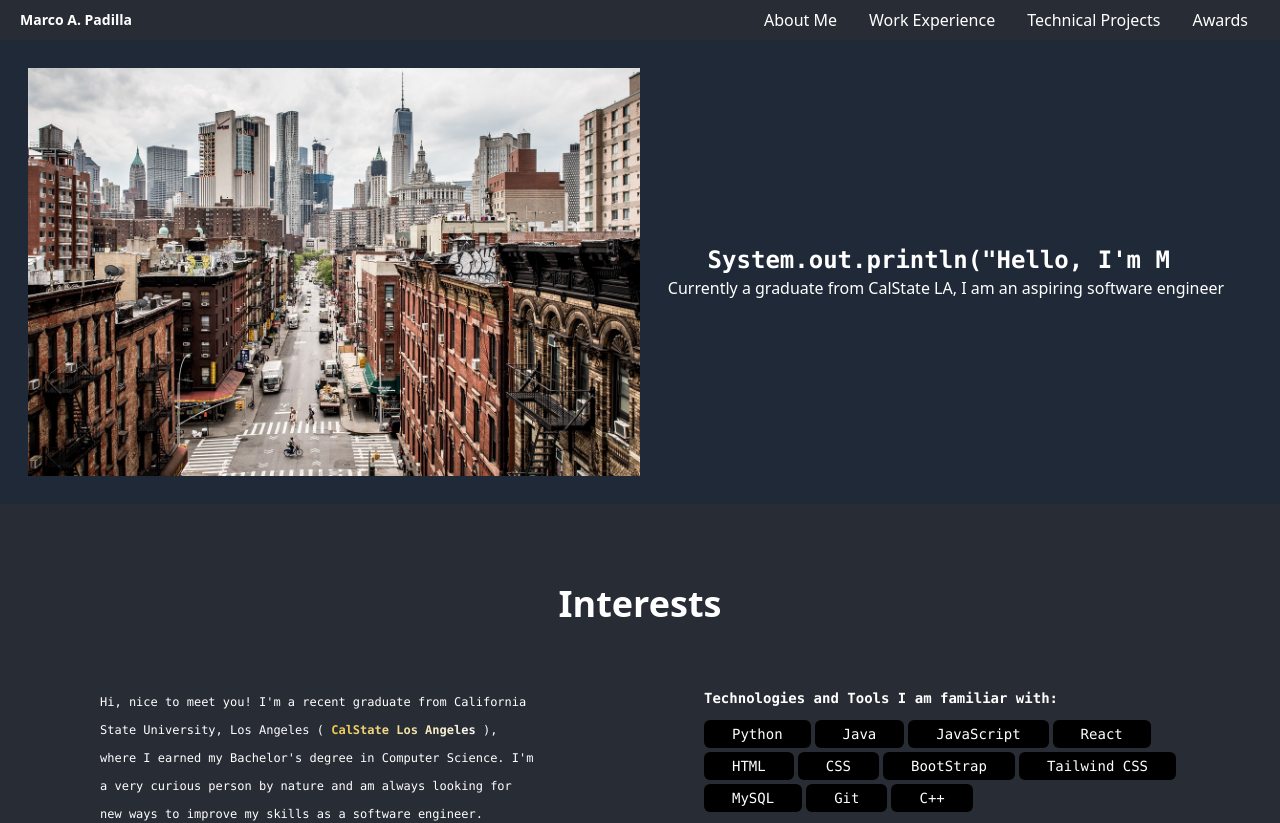
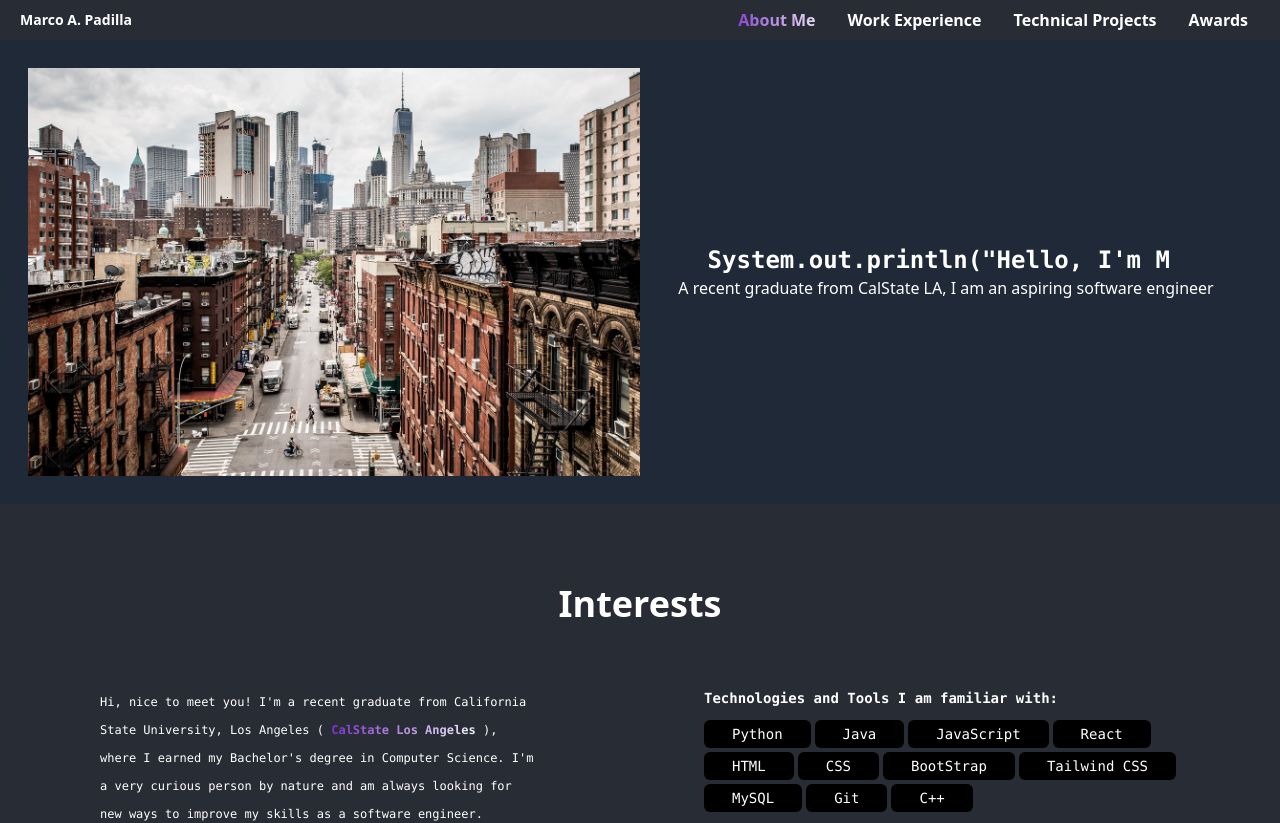
Before and after one commit to m-padilla/myPortfolio, a React (Create React App) app: page / in a window 1280 px wide. Shown: the top 823 px of the page. Built offline with nearby package versions, Linux system fonts and the light colour scheme.

Commit message:
improved navbar by letting user know which tab they are on.

```diff
--- a/src/Components/Header/TopNaviBar.jsx
+++ b/src/Components/Header/TopNaviBar.jsx
@@ -2,28 +2,43 @@ import { NavLink } from "react-router-dom";
 
 function ShowMenuLinks() {
   const menulinkslist = [
-      {name:'About Me',id:'/'},
-      {name:'Work Experience', id:'/work'},
-      {name:'Technical Projects',id:'/projects'},
-      {name:'Awards',id:'/awards'},
+    { name: 'About Me', id: '/' },
+    { name: 'Work Experience', id: '/work' },
+    { name: 'Technical Projects', id: '/projects' },
+    { name: 'Awards', id: '/awards' },
   ];
 
   return (
     <div className="flex">
       {menulinkslist.map(item => (
+        <NavLink
+          to={item.id}
+          className={({ isActive }) => {
+            return (
+              (isActive ? 'list-none block font-bold bg-calstatela bg-400 text-transparent bg-clip-text animate-gradient' : 'text-white bg-primary')
+            )
+
+          }}
+        >
           <ul>
-            <li className="list-none block text-white p-2 mx-2 rounded-lg hover:bg-sky-400 hover:text-white">
-              <NavLink to={item.id}>{item.name}</NavLink>
+            <li
+            className="p-2 mx-2 font-bold"
+            >
+
+              {item.name}
+
             </li>
           </ul>
+        </NavLink>
 
-        ))}
-      </div>
+      ))
+      }
+    </div >
   )
 }
 
-function TopNaviBar(){
-    return(
+function TopNaviBar() {
+  return (
     <>
       <nav className='flex justify-between items-center bg-primary px-4'>
         <p className="text-sm m-1 font-bold text-white">Marco A. Padilla</p>
--- a/src/Components/Pages/About/About.jsx
+++ b/src/Components/Pages/About/About.jsx
@@ -1,14 +1,14 @@
 import HomeImage from "../../../assests/placeholderimage.jpg";
-import Resume from "../../../assests/Resume_updated.pdf";
+// import Resume from "../../../assests/Resume_updated.pdf";
 import Interest from "../Interests/Interests"
-import { ImProfile } from "react-icons/im";
+// import { ImProfile } from "react-icons/im";
 
 import { TypeAnimation } from "react-type-animation";
 
 function ShowContentsHeader() {
   const content = [
     {
-      line: "Currently a graduate from CalState LA, I am an aspiring software engineer",
+      line: "A recent graduate from CalState LA, I am an aspiring software engineer",
       photo: HomeImage,
     },
   ];
--- a/src/Components/Pages/Interests/Interests.jsx
+++ b/src/Components/Pages/Interests/Interests.jsx
@@ -10,10 +10,10 @@ function ShowSkills() {
   return (
     <div>
       {s.map(i => (
-        <a
-        className='inline-block px-7 leading-7 mr-1 mb-1 rounded-md bg-black  text-white transition-all duration-[0.2s] ease-in-out delay-0 transition-normal text-sm '>
+        <button
+        className='hover:cursor-default inline-block px-7 leading-7 mr-1 mb-1 rounded-md bg-black  text-white transition-all duration-[0.2s] ease-in-out delay-0 transition-normal text-sm '>
           {i}
-        </a>
+        </button>
       ))}
     </div>
   )
--- a/tailwind.config.js
+++ b/tailwind.config.js
@@ -10,7 +10,8 @@ module.exports = {
         secondary: "#141414",
       },
       backgroundImage: {
-        calstatela: 'linear-gradient(90deg, #eab308, #f8fafc, #eab308, #f8fafc)',
+        calstatela: 'linear-gradient(90deg,  #f8fafc, #7928ca, #f8fafc, #7928ca, #f8fafc)',
+        header: 'linear-gradient(90deg,  #0284c7, #0ea5e9, #38bdf8, #7dd3fc)'
       },
       backgroundSize:{
         400: "400%"
```
Lines whose indentation alone changed are shown as unchanged.
